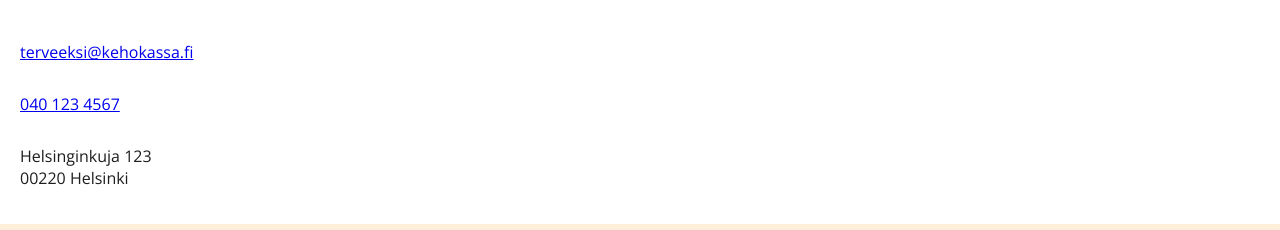
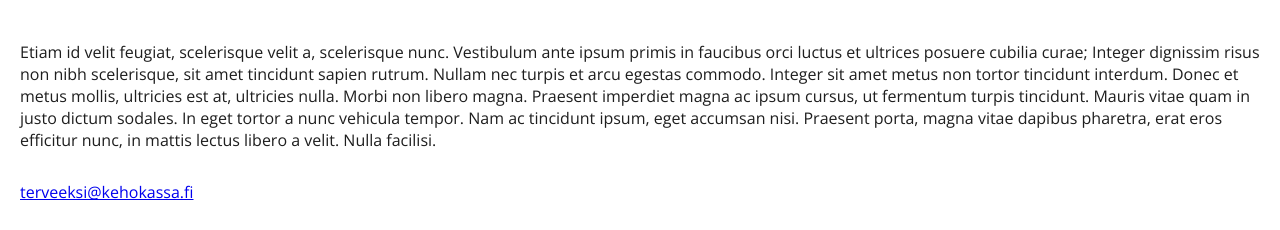
Before and after one commit to jonikrjoki/jonikrjoki.github.io, a plain HTML site: page yhteystiedot.html in a window 1280 px wide. Shown: the part 661-891 px from the top of the page. Drawn offline with nearby package versions, Linux system fonts and the light colour scheme.

Commit message:
Add text

```diff
--- a/yhteystiedot.html
+++ b/yhteystiedot.html
@@ -53,6 +53,11 @@
         <div class="container">
             <h2>Ota yhteyttä</h2>
             <p>
+                Etiam id velit feugiat, scelerisque velit a, scelerisque nunc. Vestibulum ante ipsum primis in faucibus orci luctus et ultrices posuere cubilia curae; Integer dignissim risus non nibh scelerisque, sit amet tincidunt sapien rutrum.
+                Nullam nec turpis et arcu egestas commodo. Integer sit amet metus non tortor tincidunt interdum. Donec et metus mollis, ultricies est at, ultricies nulla. Morbi non libero magna. Praesent imperdiet magna ac ipsum cursus, ut fermentum turpis tincidunt.
+                Mauris vitae quam in justo dictum sodales. In eget tortor a nunc vehicula tempor. Nam ac tincidunt ipsum, eget accumsan nisi. Praesent porta, magna vitae dapibus pharetra, erat eros efficitur nunc, in mattis lectus libero a velit. Nulla facilisi.
+            </p>
+            <p>
                 <a href="mailto:terveeksi@kehokassa.fi">terveeksi@kehokassa.fi</a>
             </p>
             <p>
```
